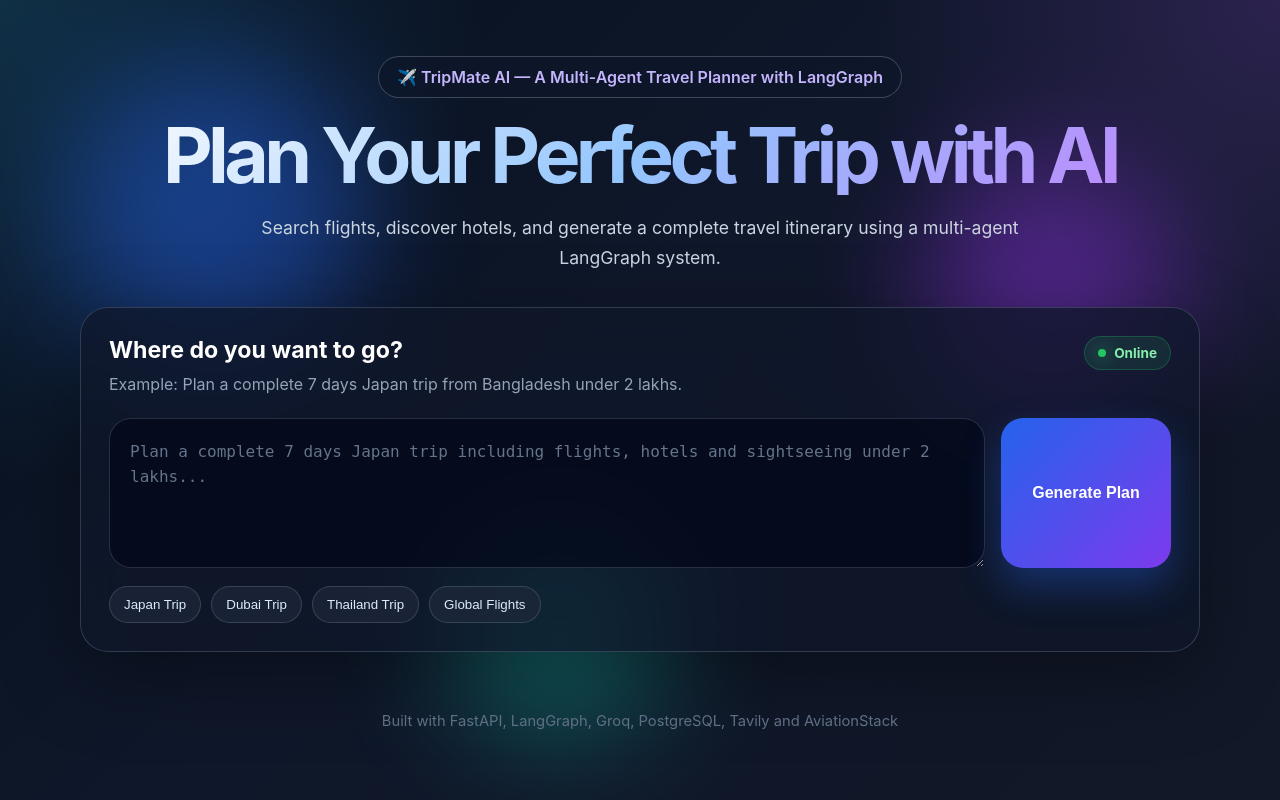
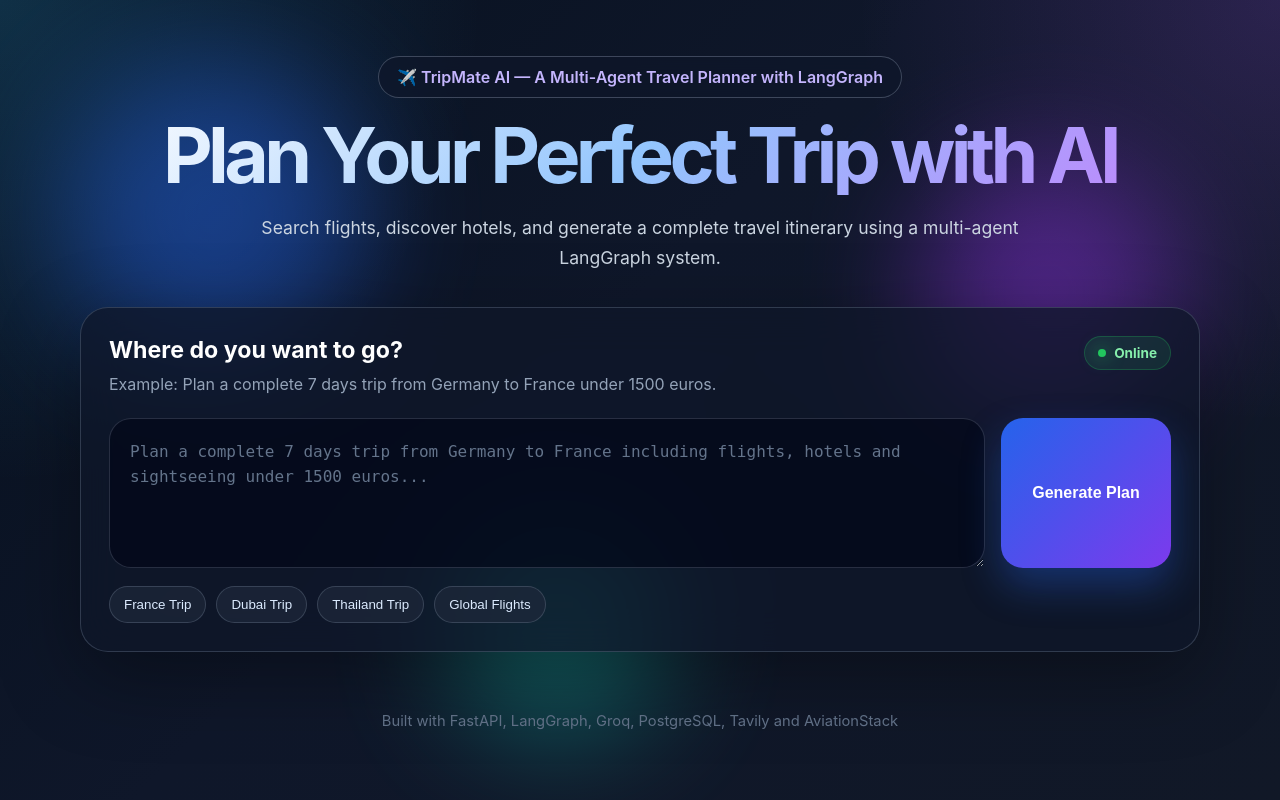
Before and after one commit to aous1998/TripMate-AI, a FastAPI app: page / in a window 1280 px wide. Run offline with FastAPI, Linux system fonts and the light colour scheme; some libraries are stand-ins or nearby versions.

Commit message:
Default to Germany-based trips with costs in euros
- Example text, placeholder and quick prompts now use trips from Germany
  (France, Dubai, Thailand) with euro budgets. Prompts use "from X to Y"
  phrasing so the flight parser resolves both origin and destination.
- Itinerary and final agents show costs in EUR unless the user asks for
  another currency.
- Default origin airport changes from DAC to FRA.

Co-Authored-By: Claude Opus 5.5 <noreply@anthropic.com>
Claude-Session: https://claude.ai/code/session_0135UeiyDTfTRC2poG3jmPLJ

```diff
--- a/backend.py
+++ b/backend.py
@@ -125,6 +125,7 @@ Hotel Results:
 {state['hotel_results']}
 
 Make the itinerary practical, budget-aware, and easy to follow.
+Show all costs in euros (EUR) unless the user asks for a different currency.
 """
 
     response = llm.invoke([
@@ -171,6 +172,7 @@ Format the final answer beautifully using these sections:
 
 Important:
 - Be clear and practical.
+- Show all costs and the estimated budget in euros (EUR) unless the user asks for a different currency.
 - Mention that live flight API may not provide ticket prices if pricing is unavailable.
 - Keep the response useful for real travel planning.
 """
--- a/templates/index.html
+++ b/templates/index.html
@@ -40,7 +40,7 @@
                 <div>
                     <h2>Where do you want to go?</h2>
                     <p>
-                        Example: Plan a complete 7 days Japan trip from Bangladesh under 2 lakhs.
+                        Example: Plan a complete 7 days trip from Germany to France under 1500 euros.
                     </p>
                 </div>
 
@@ -53,7 +53,7 @@
             <div class="input-area">
                 <textarea
                     id="userInput"
-                    placeholder="Plan a complete 7 days Japan trip including flights, hotels and sightseeing under 2 lakhs..."
+                    placeholder="Plan a complete 7 days trip from Germany to France including flights, hotels and sightseeing under 1500 euros..."
                 ></textarea>
 
                 <button id="sendBtn" onclick="sendMessage()">
@@ -63,15 +63,15 @@
             </div>
 
             <div class="quick-prompts">
-                <button onclick="setPrompt('Plan a complete 7 days Japan trip from Bangladesh including flights, hotels and sightseeing under 2 lakhs.')">
-                    Japan Trip
+                <button onclick="setPrompt('Plan a complete 7 days trip from Germany to France including flights, hotels and sightseeing under 1500 euros.')">
+                    France Trip
                 </button>
 
-                <button onclick="setPrompt('Plan a 5 days Dubai trip from Dhaka with flights, hotels and sightseeing.')">
+                <button onclick="setPrompt('Plan a 5 days trip from Germany to Dubai with flights, hotels and sightseeing under 2000 euros.')">
                     Dubai Trip
                 </button>
 
-                <button onclick="setPrompt('Plan a 7 days Thailand trip from Bangladesh with budget hotels and sightseeing.')">
+                <button onclick="setPrompt('Plan a 7 days trip from Germany to Thailand with budget hotels and sightseeing under 2500 euros.')">
                     Thailand Trip
                 </button>
 
--- a/tools/flight_tool.py
+++ b/tools/flight_tool.py
@@ -14,8 +14,8 @@ os.environ["REQUESTS_CA_BUNDLE"] = certifi.where()
 API_KEY = os.getenv("AVIATIONSTACK_API_KEY")
 
 # Default origin when user says only destination, e.g. "Japan trip"
-# Change this if your default location is not Bangladesh/Dhaka.
-DEFAULT_ORIGIN_IATA = os.getenv("DEFAULT_ORIGIN_IATA", "DAC")
+# Change this if your default location is not Germany/Frankfurt.
+DEFAULT_ORIGIN_IATA = os.getenv("DEFAULT_ORIGIN_IATA", "FRA")
 
 
 BASE_URL = "https://api.aviationstack.com/v1/flights"
```
Also changed, not shown: README.md, 1 other file.
